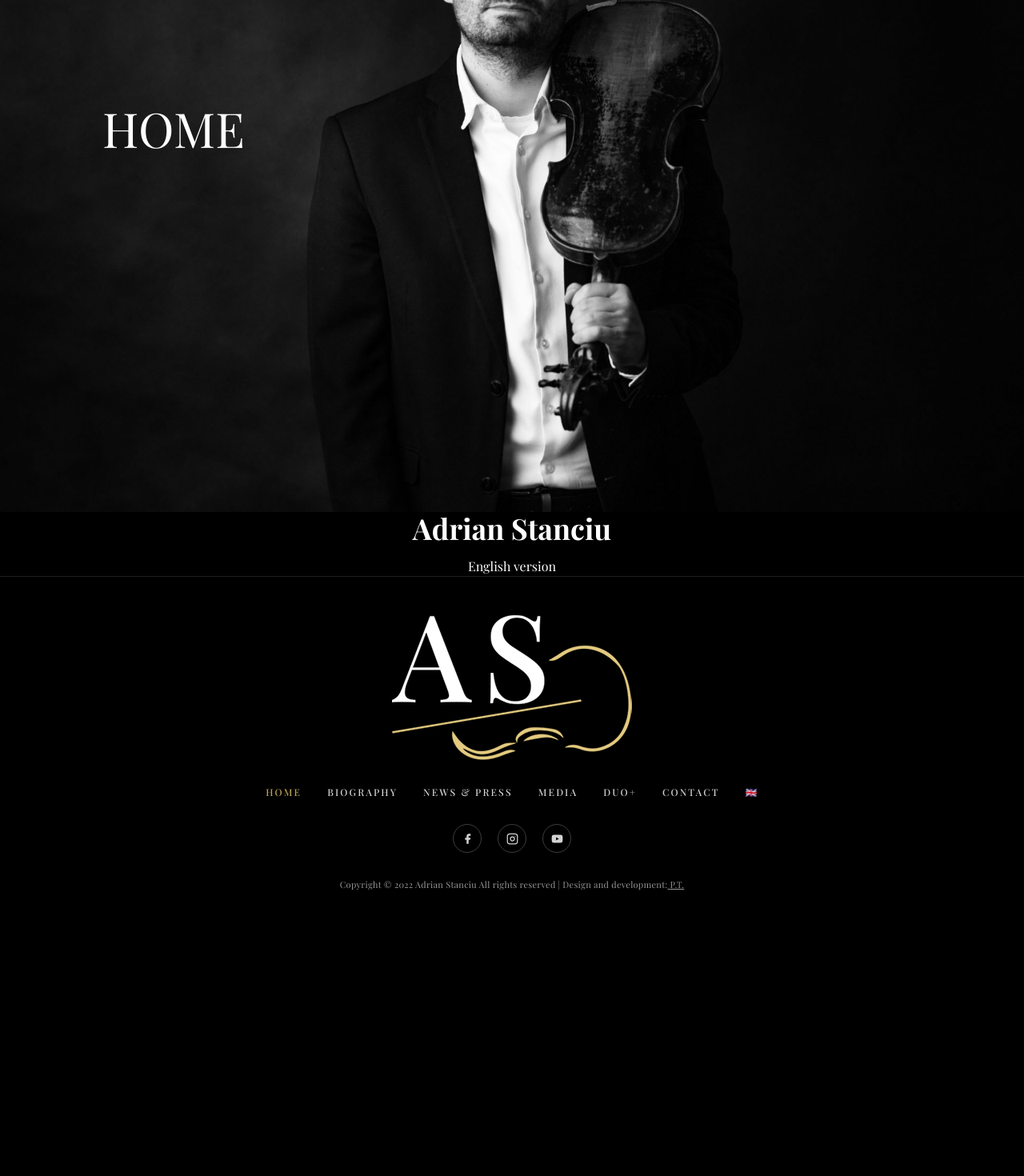
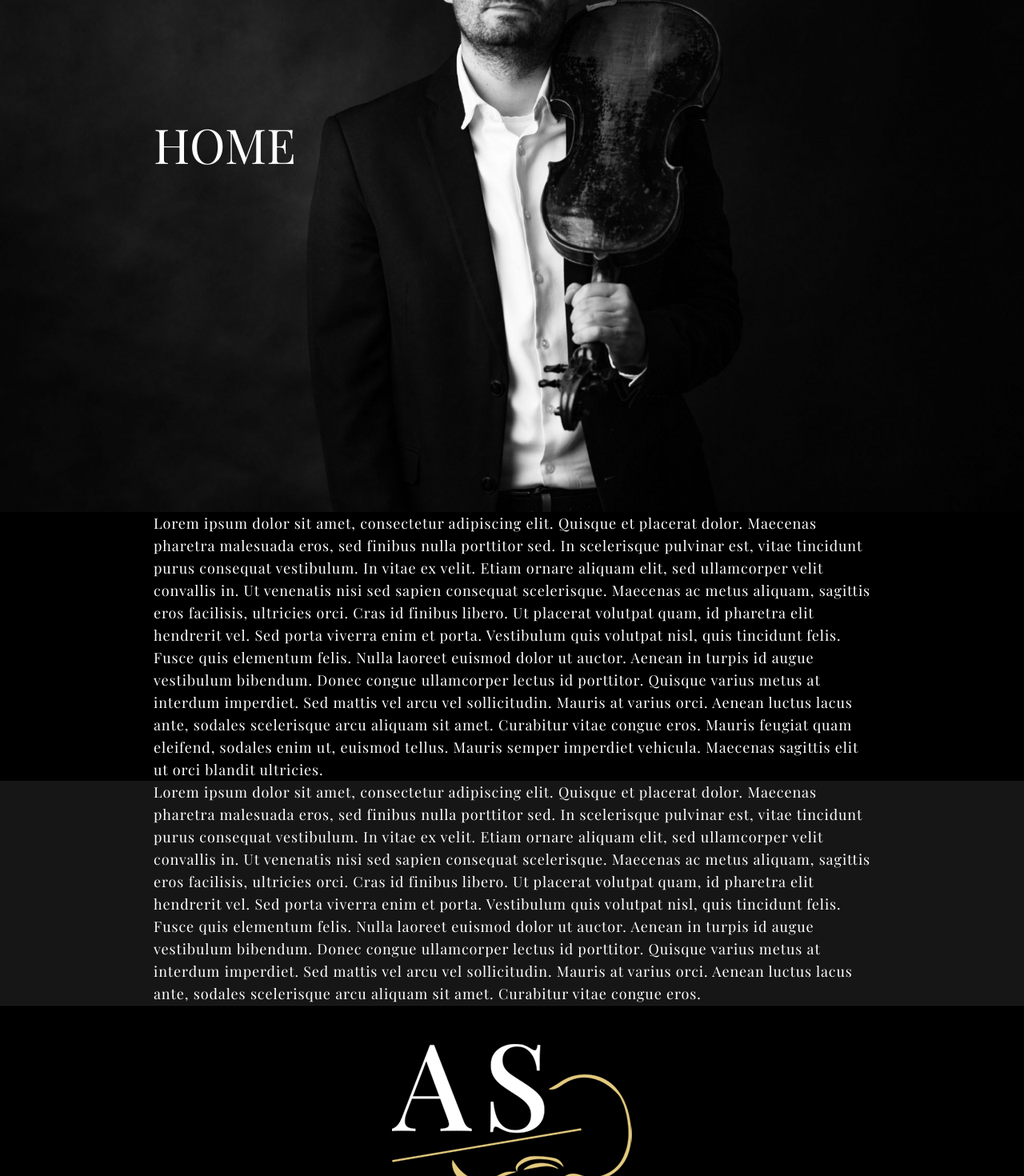
Before and after one commit to HeatGub/Adrian-site, a Next.js app: page /en in a window 1280 px wide. Shown: the part 320-1790 px from the top of the page at 80% size. Before the commit the page ends 1467 px from the top, so only its background shows below. Built offline with nearby package versions, Linux system fonts and the light colour scheme; a web font is replaced by a local one.

Commit message:
Implement and use container and section components

```diff
--- a/src/app/en/page.tsx
+++ b/src/app/en/page.tsx
@@ -9,14 +9,53 @@ export const metadata = {
   },
 };
 
-import { HeroPhoto } from "@/components/HeroPhoto"
+import { HeroPhoto } from "@/components/HeroPhoto";
+import { Section } from "@/components/Section";
 
 export default function ENPage() {
   return (
     <main>
-      <HeroPhoto src="/images/slide1.jpg" alt="test" overlayText="HOME"/>
-      <h1 className="text-4xl font-bold">Adrian Stanciu</h1>
-      <p className="mt-4">English version</p>
+      <HeroPhoto src="/images/slide1.jpg" alt="test" overlayText="HOME" />
+      <Section>
+        <p className="text-lg tracking-wider">
+          Lorem ipsum dolor sit amet, consectetur adipiscing elit. Quisque et
+          placerat dolor. Maecenas pharetra malesuada eros, sed finibus nulla
+          porttitor sed. In scelerisque pulvinar est, vitae tincidunt purus
+          consequat vestibulum. In vitae ex velit. Etiam ornare aliquam elit,
+          sed ullamcorper velit convallis in. Ut venenatis nisi sed sapien
+          consequat scelerisque. Maecenas ac metus aliquam, sagittis eros
+          facilisis, ultricies orci. Cras id finibus libero. Ut placerat
+          volutpat quam, id pharetra elit hendrerit vel. Sed porta viverra enim
+          et porta. Vestibulum quis volutpat nisl, quis tincidunt felis. Fusce
+          quis elementum felis. Nulla laoreet euismod dolor ut auctor. Aenean in
+          turpis id augue vestibulum bibendum. Donec congue ullamcorper lectus
+          id porttitor. Quisque varius metus at interdum imperdiet. Sed mattis
+          vel arcu vel sollicitudin. Mauris at varius orci. Aenean luctus lacus
+          ante, sodales scelerisque arcu aliquam sit amet. Curabitur vitae
+          congue eros. Mauris feugiat quam eleifend, sodales enim ut, euismod
+          tellus. Mauris semper imperdiet vehicula. Maecenas sagittis elit ut
+          orci blandit ultricies.
+        </p>
+      </Section>
+       <Section className="bg-(--bg-secondary)">
+        <p className="text-lg tracking-wider">
+          Lorem ipsum dolor sit amet, consectetur adipiscing elit. Quisque et
+          placerat dolor. Maecenas pharetra malesuada eros, sed finibus nulla
+          porttitor sed. In scelerisque pulvinar est, vitae tincidunt purus
+          consequat vestibulum. In vitae ex velit. Etiam ornare aliquam elit,
+          sed ullamcorper velit convallis in. Ut venenatis nisi sed sapien
+          consequat scelerisque. Maecenas ac metus aliquam, sagittis eros
+          facilisis, ultricies orci. Cras id finibus libero. Ut placerat
+          volutpat quam, id pharetra elit hendrerit vel. Sed porta viverra enim
+          et porta. Vestibulum quis volutpat nisl, quis tincidunt felis. Fusce
+          quis elementum felis. Nulla laoreet euismod dolor ut auctor. Aenean in
+          turpis id augue vestibulum bibendum. Donec congue ullamcorper lectus
+          id porttitor. Quisque varius metus at interdum imperdiet. Sed mattis
+          vel arcu vel sollicitudin. Mauris at varius orci. Aenean luctus lacus
+          ante, sodales scelerisque arcu aliquam sit amet. Curabitur vitae
+          congue eros.
+        </p>
+      </Section>
     </main>
   );
 }
--- a/src/app/globals.css
+++ b/src/app/globals.css
@@ -3,7 +3,7 @@
 :root {
   --bg-primary: #000000;
   --bg-secondary: #161616;
-  --bg-tertiary: #3b3b3b;
+  --bg-tertiary: #474747;
   --text-primary: #ffffff;
   --text-secondary: #d3d3d3;
   --accent-primary: #bea255;
--- a/src/app/layout.tsx
+++ b/src/app/layout.tsx
@@ -35,7 +35,7 @@ export default function Layout({ children }: { children: React.ReactNode }) {
     <html className={`${geist.variable} ${playfair.variable}`}>
       <body className="min-h-screen">
         <Navbar />
-        <main className="text-center">{children}</main>
+        {children}
         <Footer />
       </body>
     </html>
--- a/src/components/ContactForm.tsx
+++ b/src/components/ContactForm.tsx
@@ -3,6 +3,7 @@
 import emailjs from "@emailjs/browser";
 import { useState } from "react";
 import type { Locale } from "@/components/NavigationHelpers";
+import { Container } from "@/components/Container";
 
 type ContactFormProps = {
   language: Locale;
@@ -91,12 +92,12 @@ export function ContactForm({
   };
 
   return (
-    <>
+    <Container className="text-center">
       <h1 className="text-3xl mt-8">{header ?? t.defaultHeader}</h1>
 
       <form
         onSubmit={handleSubmit}
-        className={`w-full max-w-[80%] my-8 mx-auto space-y-6 font-(family-name:--font-secondary) tracking-wide ${className}`}
+        className={`w-full my-8 mx-auto space-y-6 font-(family-name:--font-secondary) ${className}`}
       >
         <div className="flex flex-col md:flex-row gap-4 lg:gap-8">
           <input
@@ -162,6 +163,6 @@ export function ContactForm({
 
         {status === "error" && <p className="text-red-400">{t.error}</p>}
       </form>
-    </>
+    </Container>
   );
 }
--- /dev/null
+++ b/src/components/Container.tsx
@@ -0,0 +1,13 @@
+export function Container({
+  children,
+  className = "",
+}: {
+  children: React.ReactNode;
+  className?: string;
+}) {
+  return (
+    <div className={`mx-auto w-full max-w-5xl px-6 sm:px-8 md:px-12 lg:px-16 ${className}`}>
+      {children}
+    </div>
+  );
+}
--- a/src/components/Footer.tsx
+++ b/src/components/Footer.tsx
@@ -7,6 +7,7 @@ import LanguageSwitcher from "./LanguageSwitcher";
 import SocialLinks from "./SocialLinks";
 import { localeFromPath } from "./NavigationHelpers";
 import Image from "next/image";
+import { Container } from "@/components/Container"
 
 const footerText = {
   "en": "Copyright © 2022 Adrian Stanciu All rights reserved | Design and development:",
@@ -19,7 +20,7 @@ export default function Footer() {
 
   return (
     <footer className="bg-(--bg-primary) border-t border-(--border-default)/20 pt-12 pb-8">
-      <div className="max-w-7xl mx-auto px-6 flex flex-col items-center gap-8">
+      <Container className="flex flex-col items-center gap-8">
         {/* Logo */}
         <Link href={`/${locale}`}>
           <Image
@@ -54,7 +55,7 @@ export default function Footer() {
             {" "}P.T.
           </a>
         </p>
-      </div>
+      </Container>
     </footer>
   );
 }
--- a/src/components/HeroPhoto.tsx
+++ b/src/components/HeroPhoto.tsx
@@ -1,4 +1,5 @@
 import Image from "next/image";
+import { Container } from "@/components/Container"
 
 type HeroPhotoProps = {
   src: string;
@@ -35,18 +36,12 @@ export function HeroPhoto({
       />
 
       {overlayText && (
-        <div
-          className={`
-            absolute
-            left-[10%]
-            top-[50%]
-            -translate-y-1/2
-            z-10
-            text-6xl
-            ${overlayClassName}
-          `}
-        >
-          {overlayText}
+        <div className="absolute inset-0 z-10 flex items-center mt-10 text-left">
+          <Container>
+            <div className={`text-3xl sm:text-4xl md:text-5xl xl:text-6xl text-(--text-primary) ${overlayClassName}`}>
+              {overlayText}
+            </div>
+          </Container>
         </div>
       )}
     </div>
--- a/src/components/Navbar.tsx
+++ b/src/components/Navbar.tsx
@@ -7,6 +7,7 @@ import NavLinks from "./NavLinks";
 import LanguageSwitcher from "./LanguageSwitcher";
 import { localeFromPath } from "./NavigationHelpers";
 import Image from "next/image";
+import { Container } from "@/components/Container"
 
 export default function Navbar() {
   const pathname = usePathname();
@@ -15,7 +16,7 @@ export default function Navbar() {
 
   return (
     <header className="fixed top-0 left-0 right-0 z-50 border-b border-(--border-default)/20">
-      <div className="max-w-7xl mx-auto px-6 h-16 flex items-center justify-between">
+      <Container className="flex items-center justify-between py-6">
         {/* Logo */}
         <Link href={`/${locale}`} className="shrink-0">
           <Image
@@ -53,7 +54,7 @@ export default function Navbar() {
             className={`block w-6 h-px bg-(--text-primary) transition-all duration-300 ${menuOpen ? "-rotate-45 -translate-y-2" : ""}`}
           />
         </button>
-      </div>
+      </Container>
 
       {/* Mobile drawer */}
       {menuOpen && (
--- a/src/components/PhotoGallery.tsx
+++ b/src/components/PhotoGallery.tsx
@@ -2,6 +2,8 @@
 
 import Image from "next/image";
 import { useEffect, useState, useCallback } from "react";
+import { Container } from "@/components/Container";
+
 
 type GalleryImage = {
   src: string;
@@ -48,7 +50,7 @@ export function PhotoGallery({ galleryImages }: PhotoGalleryProps) {
 
   return (
     <>
-      <div className="grid grid-cols-2 md:grid-cols-3 gap-4 mx-[20%] my-8">
+    <Container className="grid grid-cols-2 md:grid-cols-3 gap-4 my-8">
         {galleryImages.map((image, index) => (
           <button
             key={image.src}
@@ -89,7 +91,7 @@ export function PhotoGallery({ galleryImages }: PhotoGalleryProps) {
             </div>
           </button>
         ))}
-      </div>
+      </Container>
 
       {activeIndex !== null && (
         <div
--- /dev/null
+++ b/src/components/Section.tsx
@@ -0,0 +1,17 @@
+import { Container } from "./Container";
+
+export function Section({
+  children,
+  className = "",
+  contentClassName = "",
+}: {
+  children: React.ReactNode;
+  className?: string;
+  contentClassName?: string;
+}) {
+  return (
+    <section className={className}>
+      <Container className={contentClassName}>{children}</Container>
+    </section>
+  );
+}
```
